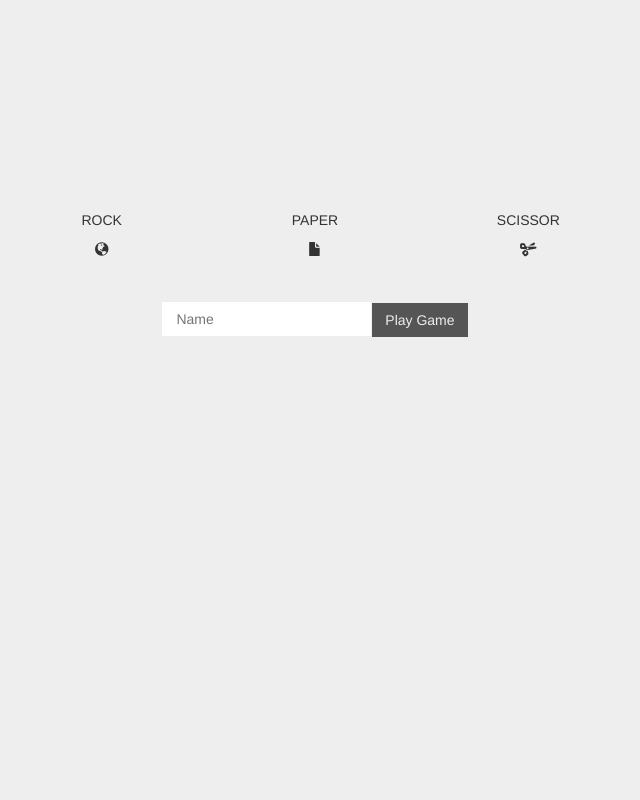
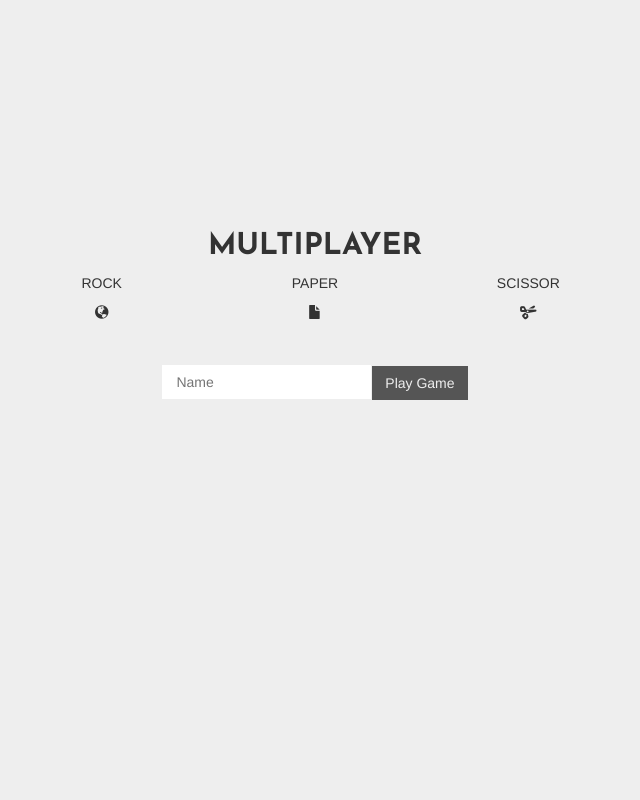
Before and after one commit to robbethencourt/RPS-Multiplayer, a PHP site: page / in a window 1280 px wide. Shown: the whole page, without its empty margins (325-965 px from the left). Run offline with PHP 8.4, Linux system fonts and the light colour scheme; some libraries are stand-ins or nearby versions.

Commit message:
added google font Josefin Sans

```diff
--- a/assets/css/style.css
+++ b/assets/css/style.css
@@ -17,6 +17,11 @@
 		padding: 15em 0 3em 0;
 		text-align: center;
 	}
+
+		.rps-overlay-icons h2 {
+			font-family: 'Josefin Sans', sans-serif;
+			font-weight: 700;
+		}
 
 	.player-name-container {
 		text-align: center;
--- a/index.html
+++ b/index.html
@@ -14,6 +14,9 @@
 		<!-- Bootstrap minified CSS -->
 		<link rel="stylesheet" href="https://maxcdn.bootstrapcdn.com/bootstrap/3.3.6/css/bootstrap.min.css" integrity="sha384-1q8mTJOASx8j1Au+a5WDVnPi2lkFfwwEAa8hDDdjZlpLegxhjVME1fgjWPGmkzs7" crossorigin="anonymous">
 
+		<!-- Google Fonts - Josefin Sans 400 and 700 -->
+		<link href='https://fonts.googleapis.com/css?family=Josefin+Sans:400,700' rel='stylesheet' type='text/css'>
+
 		<!-- My Styles -->
 		<link rel="stylesheet" type="text/css" href="assets/css/style.css">
 	</head>
@@ -29,9 +32,46 @@
 	  	</div>
 	</nav>
 
+	<!-- scores -->
+	<div class="scores">
+		<div class="container-fluid">
+			<div class="row">
+				<div class="col-xs-4">
+					<!-- player score -->
+					<div class="player-score">
+						<ul class="list-unstyled">
+							<li><span id="player-name"></span></li>
+							<li>Wins: <span id="player-wins"></span></li>
+							<li>Losses: <span id="player-losses"></span></li>
+						</ul>
+					</div>
+				</div>
+				<div class="col-xs-4">
+					<!-- outcome display -->
+					<h3 id="outcome-display"></h3>
+				</div>
+				<div class="col-xs-4">
+					<!-- opponent score -->
+					<div class="opponent-score">
+						<ul class="list-unstyled">
+							<li><span id="opponent-name"></span></li>
+							<li>Wins: <span id="opponent-wins"></span></li>
+							<li>Losses: <span id="opponent-losses"></span></li>
+						</ul>
+					</div>
+				</div>
+			</div>
+		</div>
+	</div>
+
+
+	<!-- player name overlay -->
 	<div id="player-name-overlay">
 		<div class="container-fluid">
 			<div class="rps-overlay-icons">
+				<div class="row">
+					<div class="col-xs-12"><h2>MULTIPLAYER</h2></div>
+				</div>
 				<div class="row">
 					<div class="col-xs-2 col-xs-offset-3"><p>ROCK</p><span class="glyphicon glyphicon-globe" aria-hidden="true" aria-label="rock"></span></div>
 					<div class="col-xs-2"><p>PAPER</p><span class="glyphicon glyphicon-file" aria-hidden="true" aria-label="paper"></span></div>
```
